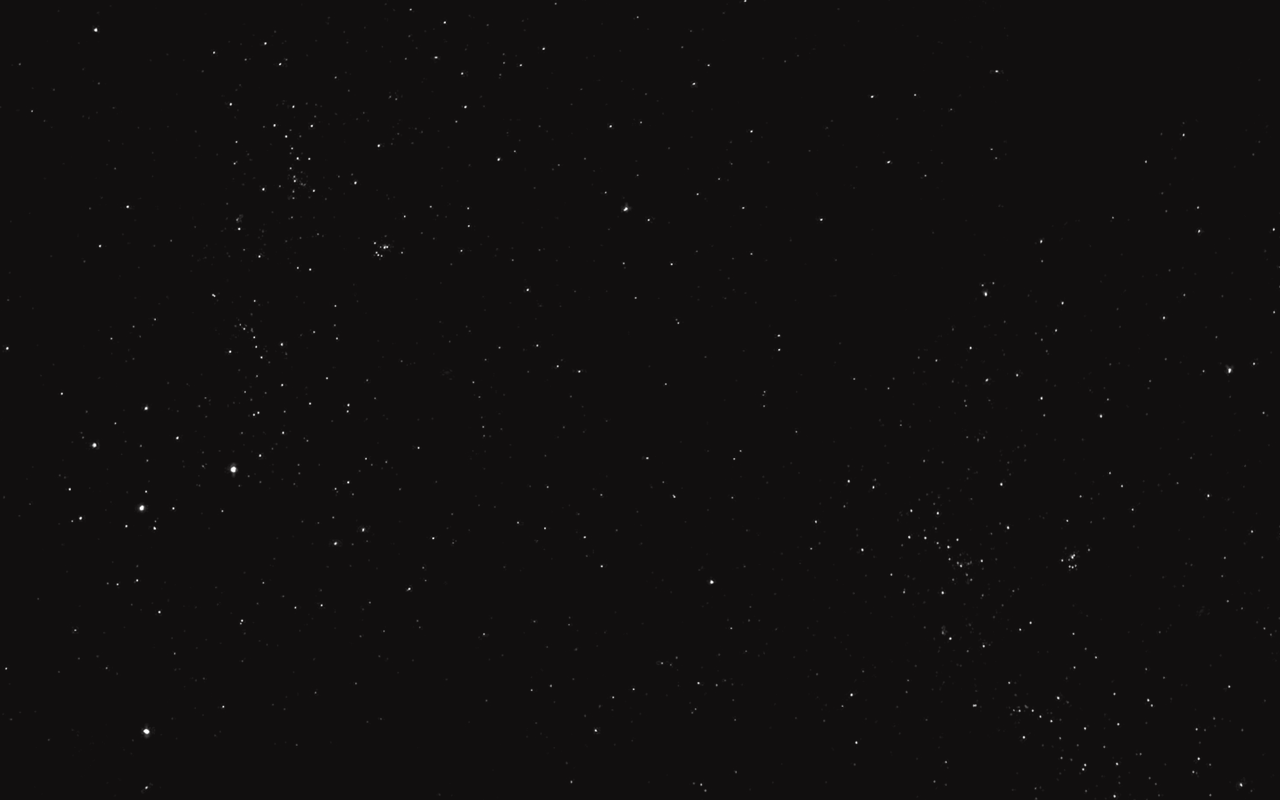
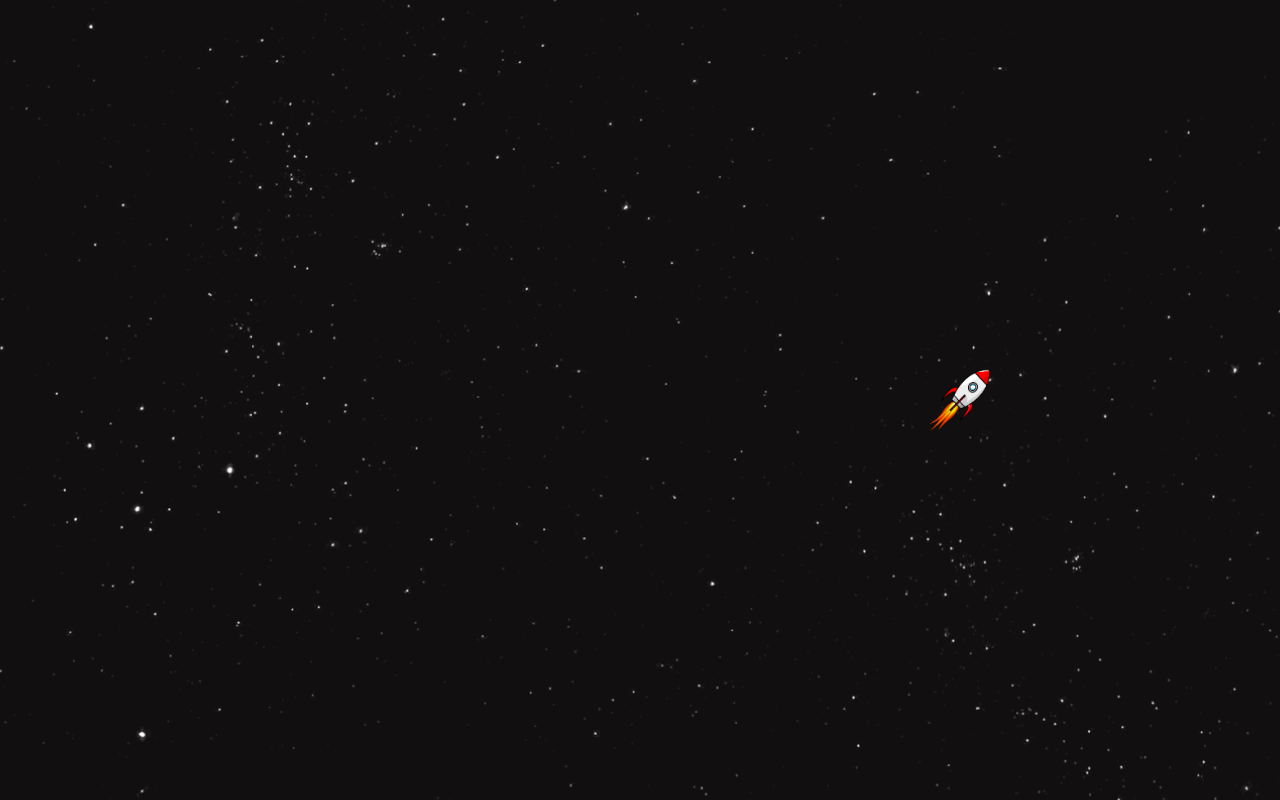
Before and after one commit to hermes-garcia/coming-soon, a React (Vite) app: page / in a window 1280 px wide. Built offline with nearby package versions, Linux system fonts and the light colour scheme.

Commit message:
Added rocket animation

```diff
--- a/src/ComingSoonApp.jsx
+++ b/src/ComingSoonApp.jsx
@@ -1,10 +1,13 @@
-import React from 'react';
+import Rocket from './components/Rocket';
 import styles from './ComingSoonApp.module.css';
+
 const ComingSoonApp = () => {
   return (
     <div className={styles.wrapper}>
-      <div className={styles.twinkling}></div>
-      <div className={styles.clouds}></div>
+      <div className={styles.stars}></div>
+      <Rocket type='first' />
+      <Rocket type='second' />
+      <div className={styles.platform} ></div>
     </div>
   );
 };
--- a/src/ComingSoonApp.module.css
+++ b/src/ComingSoonApp.module.css
@@ -1,18 +1,54 @@
 .wrapper {
+  display: flex;
   background: #110f0f;
-  width: 100dvmax;
-  height: 100dvmin;
+  width: 100svw;
+  height: 100svh;
+  align-items: center;
+  justify-content: center;
 }
 
-.twinkling, .clouds {
+.stars {
   position: fixed;
   top: 0;
   left: 0;
   right: 0;
   bottom: 0;
   z-index: 2;
+  background: transparent url('./assets/stars.png') repeat top center;
+  animation: twinkle 3s infinite;
 }
 
-.twinkling {
-  background: transparent url('./assets/stars.png') repeat top center;
+@keyframes twinkle {
+  0% {
+    transform: scale(1);
+  }
+
+  50% {
+    transform: scale(1.02);
+  }
+
+  100% {
+    transform: scale(1);
+  }
 }
+
+.platform {
+  position: fixed;
+  transform: translateY(var(--platform-height));
+  border: 1px solid #fff;
+  box-shadow: 0 2px 10px #ffffff;
+  width: 200px;
+  z-index: 9;
+  animation: dissipate 8s ease;
+  animation-fill-mode: forwards;
+}
+
+@keyframes dissipate {
+  0% {
+    opacity: 0.5;
+  }
+
+  100% {
+    opacity: 0;
+  }
+}
--- /dev/null
+++ b/src/components/Rocket.jsx
@@ -0,0 +1,13 @@
+import styles from './Rocket.module.css';
+
+const Rocket = ({type = 'first'}) => {
+  return (
+    <img
+      className={styles[type]}
+      src="/src/assets/rocket.png"
+      alt="Rocket in the space"
+    />
+  );
+};
+
+export default Rocket;
--- /dev/null
+++ b/src/components/Rocket.module.css
@@ -0,0 +1,113 @@
+.first {
+    position: absolute;
+    width: 4rem;
+    height: 4rem;
+    transform: rotate(-45deg);
+    animation: rocket-off 5s ease-in-out;
+    animation-fill-mode: forwards;
+}
+
+@keyframes rocket-off {
+    0% {
+        transform: translateY(var(--initial-rocket-height)) rotate(-45deg);
+    }
+
+    1% {
+        transform: translateY(var(--initial-rocket-height)) rotate(-42deg);
+    }
+
+    2% {
+        transform: translateY(var(--initial-rocket-height)) rotate(-49deg);
+    }
+
+    3% {
+        transform: translateY(var(--initial-rocket-height)) rotate(-43deg);
+    }
+
+    4% {
+        transform: translateY(var(--initial-rocket-height)) rotate(-47deg);
+    }
+
+    5% {
+        transform: translateY(var(--initial-rocket-height)) rotate(-41deg);
+    }
+
+    6% {
+        transform: translateY(var(--initial-rocket-height)) rotate(-46deg);
+    }
+
+    7% {
+        transform: translateY(var(--initial-rocket-height)) rotate(-40deg);
+    }
+
+    8% {
+        transform: translateY(var(--initial-rocket-height)) rotate(-48deg);
+    }
+
+    9% {
+        transform: translateY(var(--initial-rocket-height)) rotate(-42deg);
+    }
+
+    10% {
+        transform: translateY(var(--initial-rocket-height)) rotate(-47deg);
+    }
+
+    11% {
+        transform: translateY(var(--initial-rocket-height)) rotate(-41deg);
+    }
+
+    12% {
+        transform: translateY(var(--initial-rocket-height)) rotate(-46deg);
+    }
+
+    13% {
+        transform: translateY(var(--initial-rocket-height)) rotate(-40deg);
+    }
+
+    14% {
+        transform: translateY(var(--initial-rocket-height)) rotate(-48deg);
+    }
+
+    16% {
+        transform: translateY(var(--initial-rocket-height)) rotate(-43deg);
+    }
+
+    17% {
+        transform: translateY(var(--initial-rocket-height)) rotate(-46deg);
+    }
+
+    18% {
+        transform: translateY(var(--initial-rocket-height)) rotate(-44deg);
+    }
+
+    19% {
+        transform: translateY(var(--initial-rocket-height)) rotate(-45deg);
+    }
+
+    20% {
+        transform: translateY(var(--initial-rocket-height)) rotate(-45deg);
+    }
+
+    100% {
+        transform: translateY(-60svh) rotate(-45deg);
+    }
+}
+
+.second {
+    position: absolute;
+    width: 4rem;
+    height: 4rem;
+    transform: translateY(-60svh) rotate(-45deg);
+    animation: rocket-land 3s ease-in-out;
+    animation-fill-mode: forwards;
+    animation-delay: 5s;
+}
+
+@keyframes rocket-land {
+    100% {
+        transform: translate(25svw,0);
+    }
+    0% {
+        transform: translate(-60svw,0) rotate(45deg);
+    }
+}
--- a/src/reset.css
+++ b/src/reset.css
@@ -12,6 +12,12 @@ html,
 body,
 #root {
     height: 100%;
+}
+
+html {
+    --platform-height: 30svh;
+    --initial-rocket-height: calc(var(--platform-height) - 7px);
+    --final-rocket-height: 60svh;
 }
 
 body {
```
Also changed, not shown: .eslintrc.cjs, src/assets/rocket.png (added).
